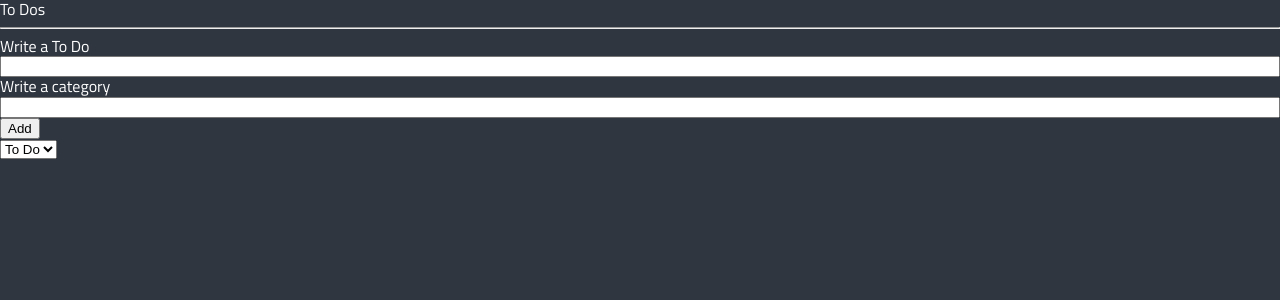
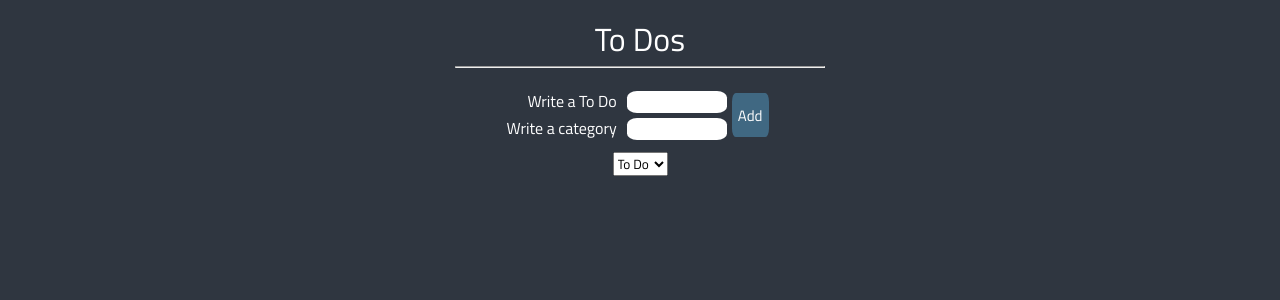
Before and after one commit to ny0011/todo-list, a React (Create React App) app: page / in a window 1280 px wide. Shown: the top 300 px of the page. Built offline with nearby package versions, Linux system fonts and the light colour scheme.

Commit message:
prettier UI

```diff
--- a/src/App.tsx
+++ b/src/App.tsx
@@ -50,6 +50,7 @@ table {
   border-spacing: 0;
 }
 * {
+  font-family: 'Titillium Web';
   box-sizing: border-box;
 }
 body {
@@ -63,6 +64,27 @@ a {
   text-decoration:none;
   color:inherit;
 }
+
+h1{
+  font-size: 2em;
+}
+input{
+  width: 100px;
+  margin-left : 10px;
+  border-radius: 10% / 30% ;
+  border:none ;
+}
+
+button{
+  border: none;
+  border-radius: 10% / 20% ;
+  margin: 5px;
+  font-size: 15px;
+  color: ${(props) => props.theme.textColor};
+  background-color: ${(props) => props.theme.cardBgColor};
+}
+
+
 `;
 
 function App() {
--- a/src/components/CreateToDo.tsx
+++ b/src/components/CreateToDo.tsx
@@ -10,7 +10,10 @@ interface IForm {
 
 const Container = styled.div`
   display: flex;
-  flex-direction: column;
+  flex-direction: row;
+  justify-content: space-between;
+  align-items: center;
+  margin: 2.5px 0px;
 `;
 
 export default function CreateToDo() {
@@ -32,8 +35,28 @@ export default function CreateToDo() {
   };
 
   return (
-    <div>
-      <form onSubmit={handleSubmit(handleValid)}>
+    <div
+      style={{
+        margin: "20px 0 10px 0",
+        display: "flex",
+        justifyContent: "center",
+      }}
+    >
+      <form
+        onSubmit={handleSubmit(handleValid)}
+        style={{
+          display: "flex",
+          justifyContent: "center",
+        }}
+      >
+        <div
+          style={{
+            display: "flex",
+            flexDirection: "column",
+            justifyContent: "center",
+            alignItems: "flex-end",
+          }}
+        >
           <Container>
             <label htmlFor="toDo">Write a To Do</label>
             <input
@@ -47,7 +70,7 @@ export default function CreateToDo() {
             <label htmlFor="category">Write a category</label>
             <input id="category" {...register("category")} />
           </Container>
-
+        </div>
         <button>Add</button>
       </form>
     </div>
--- a/src/components/ToDoList.tsx
+++ b/src/components/ToDoList.tsx
@@ -6,14 +6,21 @@ import ToDo from "./ToDo";
 
 function ToDoList() {
   const toDos = useRecoilValue(toDoSelector);
-  console.log(toDos);
   return (
-    <div>
+    <div
+      style={{
+        textAlign: "center",
+        width: "410px",
+        margin: "auto",
+        height: "900px",
+        padding: "20px",
+      }}
+    >
       <h1>To Dos</h1>
       <hr />
       <CreateToDo />
       <SelectToDo />
-      <ul>
+      <ul style={{ marginTop: "7px" }}>
         {toDos?.map((toDo) => (
           <ToDo key={toDo.id} {...toDo} />
         ))}
--- a/src/theme.ts
+++ b/src/theme.ts
@@ -4,5 +4,5 @@ export const darkTheme: DefaultTheme = {
   bgColor: "#2f3640",
   textColor: "white",
   accentColor: "#9c88ff",
-  cardBgColor: "transparent",
+  cardBgColor: "#406882",
 };
```
Also changed, not shown: package.json (+5 -2 lines). Lines whose indentation alone changed are shown as unchanged.
